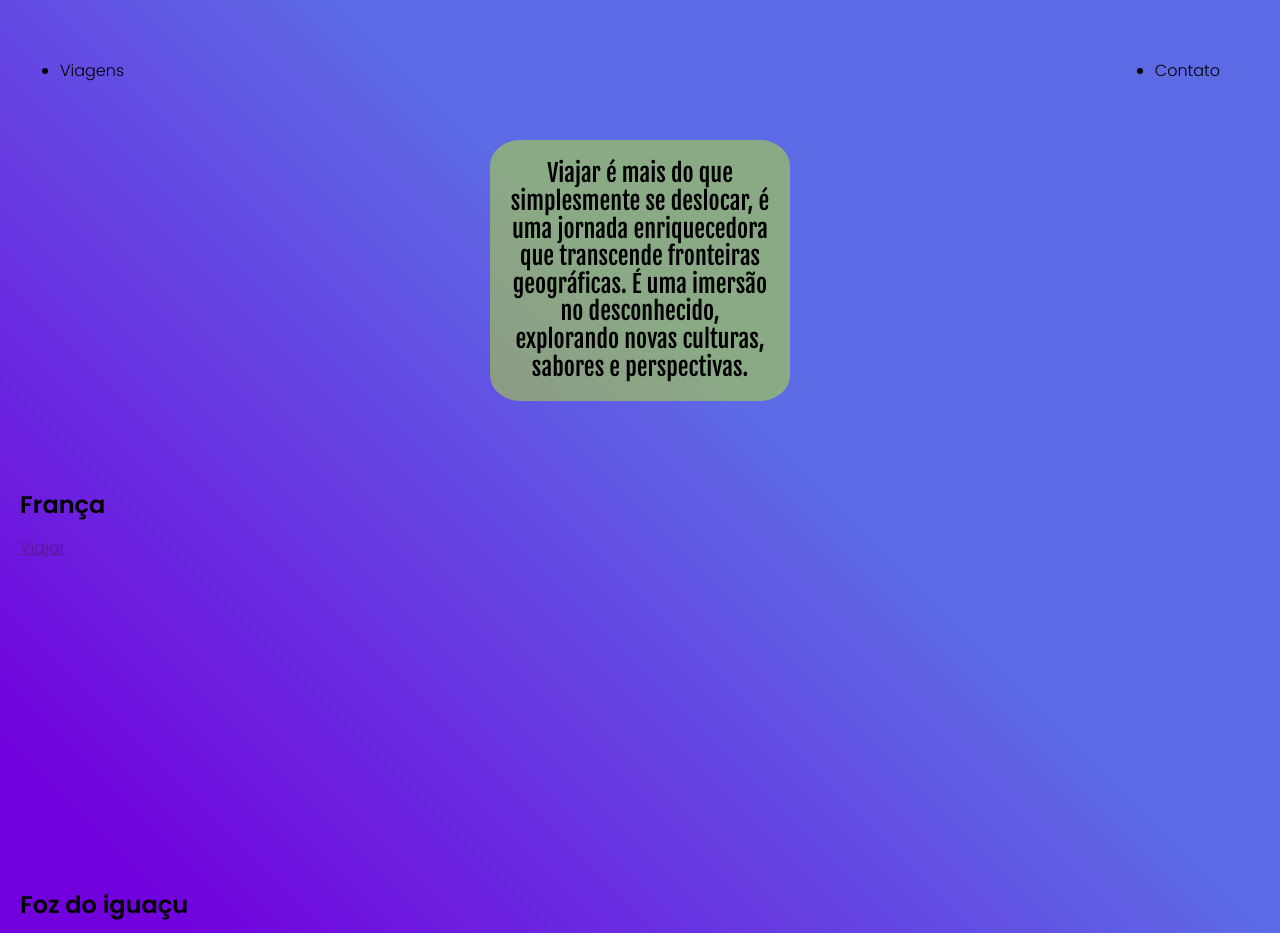
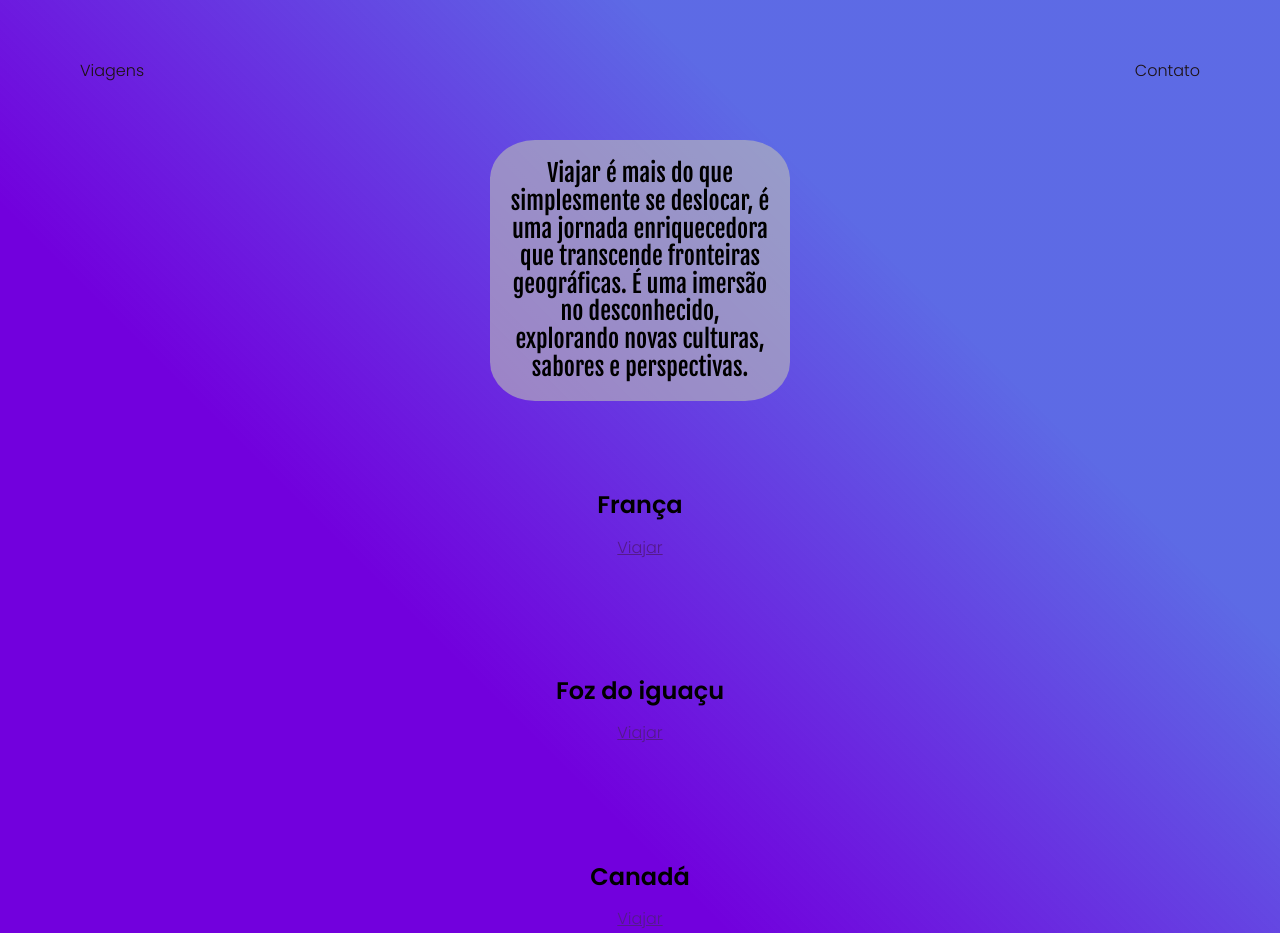
Before and after one commit to fireb1rdz/Entra21---Gustavo, a plain HTML site: page Módulo 04 - HTML e CSS/Trabalho de HTML e CSS/index.html in a window 1280 px wide. Shown: the part 332-1265 px from the top of the page. Drawn offline with Linux system fonts and the light colour scheme.

Commit message:
feat: :sparkles: Refactor index.html and style.css

```diff
--- a/Módulo 04 - HTML e CSS/Trabalho de HTML e CSS/index.html
+++ b/Módulo 04 - HTML e CSS/Trabalho de HTML e CSS/index.html
@@ -20,8 +20,8 @@
         </header>
         <nav>
             <ul>
-                <li>Viagens</li>
-                <li>Contato</li>
+                <li><a href="">Viagens</a></li>
+                <li><a href="">Contato</a></li>
             </ul>
         </nav>
         <main>
--- a/Módulo 04 - HTML e CSS/Trabalho de HTML e CSS/static/css/style.css
+++ b/Módulo 04 - HTML e CSS/Trabalho de HTML e CSS/static/css/style.css
@@ -12,29 +12,42 @@ body {
     linear-gradient(45deg, #7200dd 35%, #0015d6a2 65%);
 }
 
+h1 {
+    text-align: center;
+}
+
+h2 {
+    text-align: center;
+}
+
 nav {
-
+    margin: 30px 0px ;
 }
 
 nav ul {
     display: flex;
     margin: 0;
-    padding: 40px;
+    padding: 10px 60px;
     justify-content: space-between;
 }
 
 nav li {
-    align-items: end;
+    list-style: none;
+}
+
+nav a {
+    text-decoration: none;
+    color: rgb(29, 18, 18);
 }
 
 main {
     display: flex;
     flex-direction: column;
+
 }
 
 .main-header {
-    padding: 20px 10px 20px 10px;
-    text-align: center;
+    padding: 20px 10px;
 }
 
 .main-header img:first-of-type {
@@ -44,14 +57,13 @@ main {
 
 .main-article {
     display: block;
-    background-color: rgba(200, 255, 0, 0.418);
+    background-color: rgba(185, 185, 185, 0.63);
     width: 300px;
     height: fit-content;
     border: 0px solid black;
     margin: 20px 15px;
     align-self: center;
-    border-radius: 10%;
-
+    border-radius: 15%;
 
 }
 
@@ -73,8 +85,15 @@ main {
 }
 
 section {
+    display: flex;
+    flex-direction: column;
     margin: 50px 0px;
-    height: 300px;
+    height: fit-content;
+    text-align: center;
+}
+
+section p {
+    align-items: center;
 }
 
 main section:first-of-type {
```
